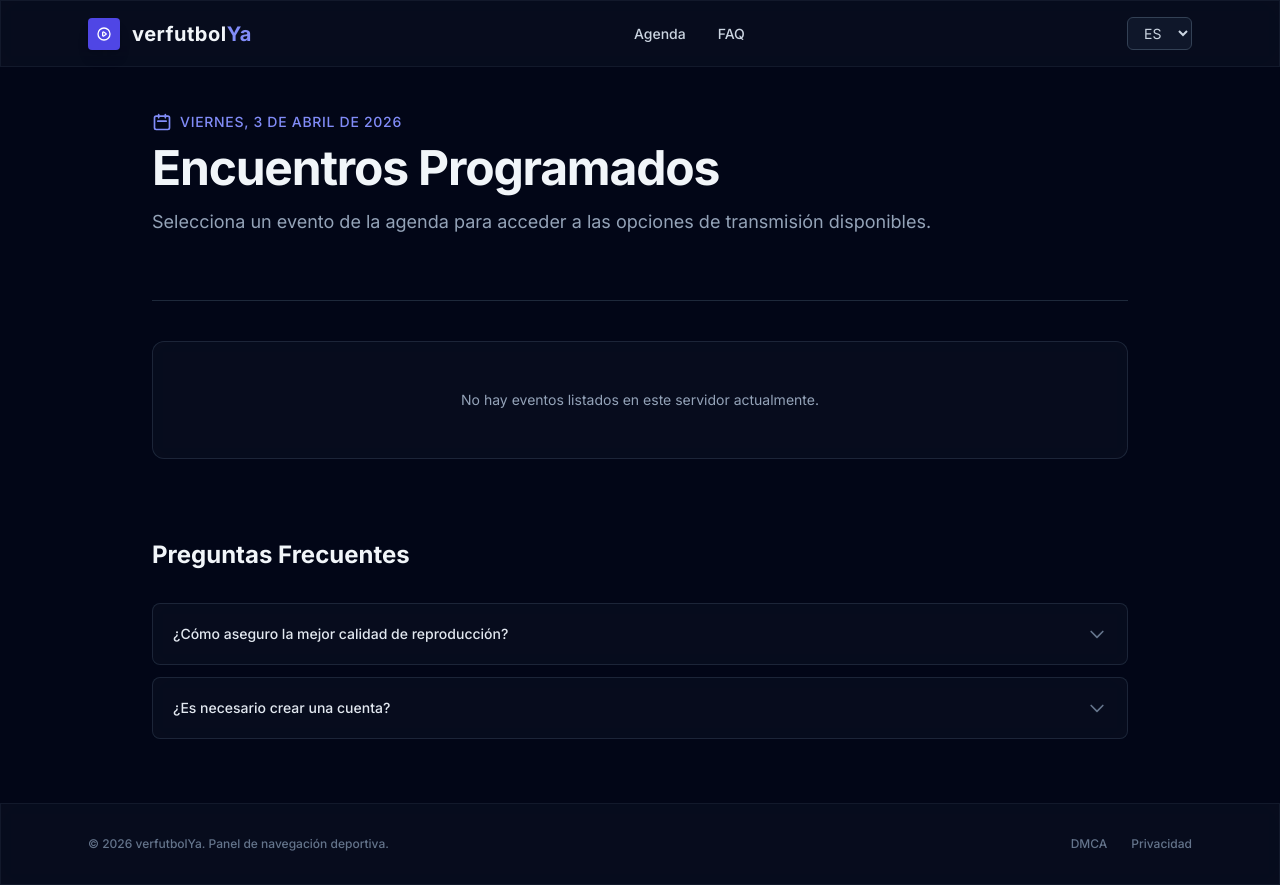
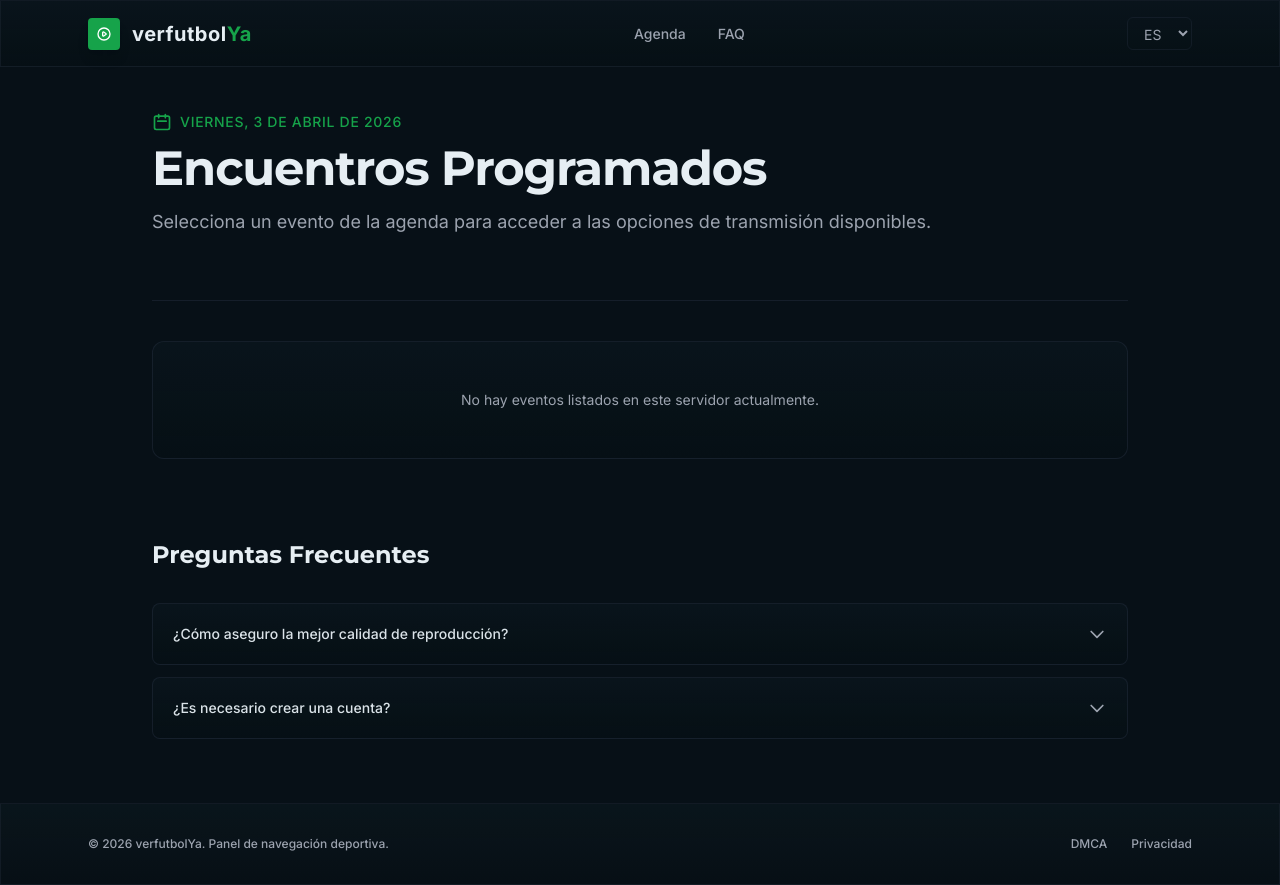
Before and after one commit to santigrgrisales/verfutbolya, a Flask app: page / in a window 1280 px wide. Run offline with Flask 3, Linux system fonts and the light colour scheme; data that the repository does not hold is empty; some libraries are stand-ins or nearby versions.

Commit message:
/Cambio en paleta de colores y tipografías

```diff
--- /dev/null
+++ b/static/css/site-theme.css
@@ -0,0 +1,64 @@
+:root{
+  --color-bg:#071017;
+  --color-surface:#0B1720;
+  --color-surface-alt:#0F2430;
+  --color-primary:#16A34A; /* verde campo */
+  --color-accent:#F59E0B; /* dorado/CTA */
+  --color-text:#E6EEF3;
+  --color-muted:#9CA3AF;
+  --color-border:#1F2937;
+}
+
+html,body{height:100%;}
+body{
+  margin:0;
+  font-family: "Inter", system-ui, -apple-system, "Segoe UI", Roboto, "Helvetica Neue", Arial, sans-serif;
+  background:var(--color-bg);
+  color:var(--color-text);
+  -webkit-font-smoothing:antialiased;
+  -moz-osx-font-smoothing:grayscale;
+}
+
+/* Headings use a display font */
+h1,h2,h3{font-family: "Montserrat", "Poppins", "Inter", system-ui, sans-serif}
+
+/* Panels and surfaces - translucent dark glass */
+.glass-panel{background:linear-gradient(180deg, rgba(11,23,30,0.65), rgba(6,15,20,0.6)); border:1px solid rgba(31,41,55,0.6);}
+
+/* Remap Tailwind-like utility classes used in templates to our palette (dark theme matches) */
+.bg-slate-900{background-color:transparent !important}
+.bg-slate-800{background-color:transparent !important}
+.text-slate-100{color:var(--color-text) !important}
+.text-slate-200{color:rgba(230,238,243,0.95) !important}
+.text-slate-300{color:var(--color-muted) !important}
+.text-slate-400{color:var(--color-muted) !important}
+.text-slate-500{color:var(--color-muted) !important}
+.text-slate-600{color:rgba(230,238,243,0.72) !important}
+.border-slate-800{border-color:rgba(31,41,55,0.6) !important}
+.border-slate-700{border-color:rgba(31,41,55,0.5) !important}
+.border-slate-800\/50{border-color:rgba(31,41,55,0.45) !important}
+
+/* Accent / primary */
+.text-indigo-400{color:var(--color-primary) !important}
+.bg-indigo-600{background-color:var(--color-primary) !important}
+.bg-indigo-500{background-color:var(--color-primary) !important}
+.bg-indigo-500\/10{background:linear-gradient(180deg, rgba(22,163,74,0.06), rgba(22,163,74,0.04)) !important}
+.border-indigo-500\/20{border-color:rgba(22,163,74,0.12) !important}
+.hover\:bg-indigo-500:hover{background-color:var(--color-primary) !important}
+
+/* Buttons */
+.btn-primary{background:var(--color-primary); color:#071017; border-radius:8px; padding:10px 14px; display:inline-block}
+.btn-cta{background:var(--color-accent); color:#071017}
+
+/* Embed container sensible constraints */
+.embed-container{width:100%; max-width:85%; margin:0 auto; aspect-ratio:16/9; background:#000; border-radius:8px; overflow:hidden}
+
+/* Small helpers */
+.text-muted{color:var(--color-muted)}
+.glass-header{background:linear-gradient(180deg, rgba(11,23,30,0.8), rgba(6,15,20,0.75)); border-bottom:1px solid rgba(31,41,55,0.6)}
+
+/* Ensure form buttons that used Tailwind look coherent */
+.shadow-indigo-500\/20{box-shadow:0 10px 30px rgba(22,163,74,0.09)}
+
+/* Accessibility: focus styles */
+a:focus, button:focus, input:focus{outline:3px solid rgba(22,163,74,0.14); outline-offset:2px}
--- a/templates/index.html
+++ b/templates/index.html
@@ -5,19 +5,12 @@
     <meta name="viewport" content="width=device-width, initial-scale=1.0, viewport-fit=cover">
     <title>verfutbol Ya | Agenda Deportiva</title>
     <meta name="description" content="Agenda deportiva actualizada. Transmisiones en alta calidad y rendimiento óptimo.">
+    <script>
+        tailwind.config = { theme: { extend: { fontFamily: { sans: ['Inter', 'system-ui', '-apple-system', 'Segoe UI', 'Roboto', 'Helvetica Neue', 'Arial'], display: ['Montserrat','Poppins'] } } } }
+    </script>
     <script src="https://cdn.tailwindcss.com"></script>
-    <style>
-        @import url('https://fonts.googleapis.com/css2?family=Inter:wght@300;400;500;600;700&display=swap');
-        body { font-family: 'Inter', sans-serif; background-color: #020617; color: #f8fafc; }
-        .glass-panel { background: rgba(15, 23, 42, 0.4); backdrop-filter: blur(16px); border: 1px solid rgba(51, 65, 85, 0.5); }
-        .hover-card:hover { border-color: rgba(99, 102, 241, 0.4); transform: translateY(-2px); transition: all 0.3s ease; }
-        .tab-btn { transition: all 0.2s ease-in-out; }
-        .tab-btn.active { background-color: #4f46e5; color: #ffffff; border-color: #6366f1; box-shadow: 0 4px 14px 0 rgba(79, 70, 229, 0.39); }
-        ::-webkit-scrollbar { width: 8px; }
-        ::-webkit-scrollbar-track { background: #020617; }
-        ::-webkit-scrollbar-thumb { background: #334155; border-radius: 4px; }
-        ::-webkit-scrollbar-thumb:hover { background: #475569; }
-    </style>
+    <link href="https://fonts.googleapis.com/css2?family=Inter:wght@300;400;500;600;700&family=Montserrat:wght@600;700&display=swap" rel="stylesheet">
+    <link rel="stylesheet" href="/static/css/site-theme.css">
 </head>
 <body class="antialiased min-h-screen flex flex-col">
 
```
Also changed, not shown: templates/dmca.html (+5 -5 lines), templates/embed.html (+5 -5 lines), templates/privacy.html (+5 -5 lines), templates/redirect.html (+5 -5 lines).
